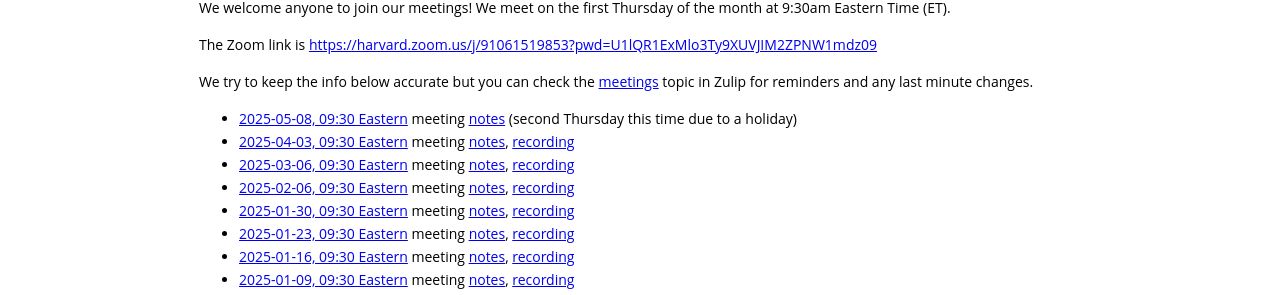
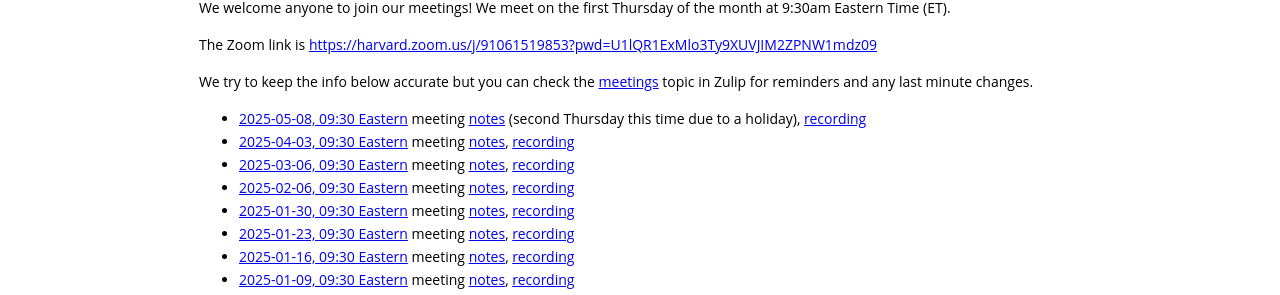
Before and after one commit to gdcc/ct.gdcc.io, a Jekyll site: the page built from index.md, in a window 1280 px wide and 900 px high, scrolled down 767 px. Shown: the part 151-446 px from the top of the window. Built offline with Jekyll 4.4.1, drawn with Linux system fonts in a browser that asks for light colours; our own code applies the rules of GitHub Pages for plain Markdown files.

Commit message:
add recording

```diff
--- a/index.md
+++ b/index.md
@@ -24,7 +24,7 @@ The Zoom link is <https://harvard.zoom.us/j/91061519853?pwd=U1lQR1ExMlo3Ty9XUVJI
 
 We try to keep the info below accurate but you can check the [meetings](https://dataverse.zulipchat.com/#narrow/channel/375812-containers/topic/meetings) topic in Zulip for reminders and any last minute changes.
 
-- [2025-05-08, 09:30 Eastern](https://time.is/compare/0930_08_May_2025_in_Boston) meeting [notes](https://docs.google.com/document/d/1-sq4fMJZ_f9sOQrhDdNF5FTJ5c212BBaUoF8foh4B20/edit?usp=sharing) (second Thursday this time due to a holiday)
+- [2025-05-08, 09:30 Eastern](https://time.is/compare/0930_08_May_2025_in_Boston) meeting [notes](https://docs.google.com/document/d/1-sq4fMJZ_f9sOQrhDdNF5FTJ5c212BBaUoF8foh4B20/edit?usp=sharing) (second Thursday this time due to a holiday), [recording](https://harvard.zoom.us/rec/share/d2xoUvd7VWY7fYG39zgXvLNP6bGj3_n6owTBCA-sbGy5oBgFDiekvkGRLJ337ZM.uza8DW5aWBcYhsbS)
 - [2025-04-03, 09:30 Eastern](https://time.is/compare/0930_04_Apr_2025_in_Boston) meeting [notes](https://docs.google.com/document/d/1eg_XzwSsSDRNj_T-Myc7D6xOwyXZOnIwQwrpAmGvrpE/edit?usp=sharing), [recording](https://harvard.zoom.us/rec/share/4l5oA1ELzDwrDo2mj2ZUPUIhup0tb0mCxEcz23S_SEmOOpMEyj2uVNeFGnkxRbH1.Aqymbs34Mx0ogS-j)
 - [2025-03-06, 09:30 Eastern](https://time.is/compare/0930_06_Mar_2025_in_Boston) meeting [notes](https://docs.google.com/document/d/1D0wVno-7tZhmMrNDYNVvwgjtp4DR7p6JCp8yKuyzoJw/edit?usp=sharing), [recording](https://harvard.zoom.us/rec/share/pE2FY-Su_JiQfgWX20SZZkhVVg4VXOCUKAhMkmBJyEnoU-KlxF5lHo66vxBoQrAc.d4OtRLin4BGYC0NH)
 - [2025-02-06, 09:30 Eastern](https://time.is/compare/0930_06_Feb_2025_in_Boston) meeting [notes](https://docs.google.com/document/d/1gNrx8AKjZxrPLIwFV-8ue9_XstPWxsU76pWRg67KVbc/edit?usp=sharing), [recording](https://harvard.zoom.us/rec/share/6Hr4lsFVKtuddTgwwK_03fLrSGz-vLGuF8lDAN1gWvTMVBwF-LCxJqGcJ-kFHyB7.890LtQasKQMw2Myr)
```
